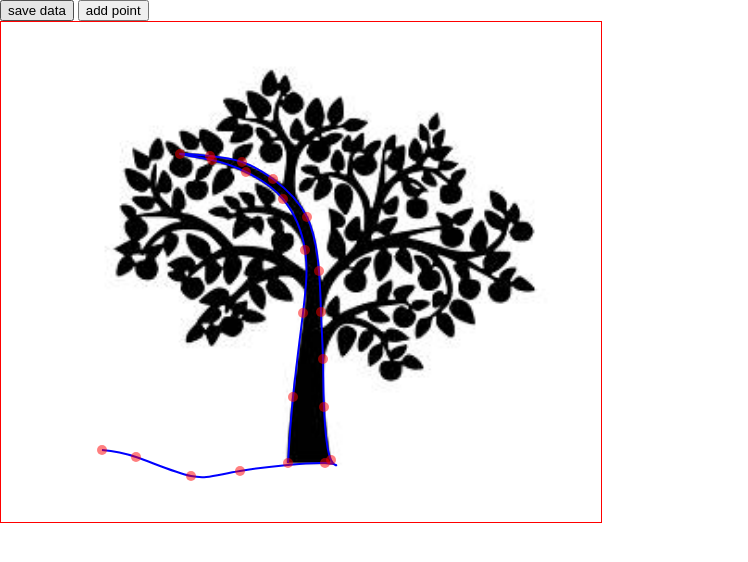
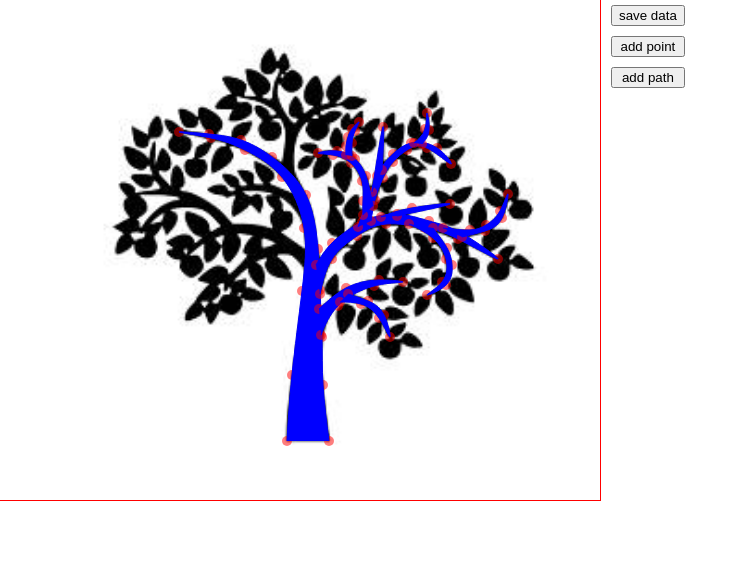
Before and after one commit to heroTM737/svgdrawer, a website: page public/index.html in a window 1280 px wide. Shown: the whole page, without its empty margins (0-748 px from the left). Drawn offline with Linux system fonts and the light colour scheme.

Commit message:
update tree

```diff
--- a/package.json
+++ b/package.json
@@ -10,6 +10,7 @@
   "license": "ISC",
   "dependencies": {
     "body-parser": "^1.18.3",
-    "express": "^4.16.3"
+    "express": "^4.16.3",
+    "npm": "^6.0.1"
   }
 }
--- a/public/index.css
+++ b/public/index.css
@@ -1,9 +1,16 @@
 body {
     margin: 0;
 }
+
+.root {
+    display: flex;
+    flex-direction: row;
+}
+
 circle {
     fill: red;
     opacity: 0.5;
+    /* opacity: 0; */
 }
 
 svg {
@@ -11,5 +18,24 @@ svg {
     background-size: auto 100%;
     width: 600px;
     height: 500px;
-    border: 1px solid red;
+    border-right: 1px solid red;
+    border-bottom: 1px solid red;
 }
+
+.action {
+    padding-left: 5px;
+    display: flex;
+    flex-direction: column;
+}
+button {
+    margin: 5px;
+}
+
+/* svg */
+
+path {
+    fill: blue;
+    /* fill: none; */
+    stroke: blue;
+    stroke-width: 1px;
+}
--- a/public/index.html
+++ b/public/index.html
@@ -12,15 +12,20 @@
     <link rel="shortcut icon" href="Logo_D3.svg.png" />
 
     <link rel="stylesheet" type="text/css" href="index.css">
+    <link rel="stylesheet" type="text/css" href="reset.css">
 
     <script src="d3.v5.min.js"></script>
     <script src="jquery-3.3.1.min.js"></script>
 </head>
 
 <body>
-    <div>
-        <button onclick="saveData()">save data</button>
-        <button onclick="addPoint()">add point</button>
+    <div class='root'>
+        <div id='svgcontainer'></div>
+        <div class='action'>
+            <button onclick="saveData()">save data</button>
+            <button onclick="addPoint()">add point</button>
+            <button onclick="addPath()">add path</button>
+        </div>
     </div>
     <script src="index.js"></script>
 </body>
--- a/public/index.js
+++ b/public/index.js
@@ -1,26 +1,16 @@
-//The data for our line
-var lineData = $.get('data.json', function (data) {
-    let lineData = data.lineData;
-    //This is the accessor function we talked about above
+var radius = 5;
 var lineFunction = d3.line()
     .x(function (d) { return d.x; })
     .y(function (d) { return d.y; })
     .curve(d3.curveNatural);
 
-    var radius = 5;
-    var svg = d3.select("body").append("svg");
+var svg = d3.select("#svgcontainer").append("svg");
+var map = {};
+var selectedId = null;
 
-    var drag = d3.drag();
-    drag.on('drag', function (d, i) {
-        d.x = d3.event.x;
-        d.y = d3.event.y;
-        d3.select(this).attr('cx', d3.event.x).attr('cy', d3.event.y);
-        lineGraph.attr('d', lineFunction(lineData));
-    });
-
-    function drawCircle() {
-        svg.selectAll("circle")
-            .data(lineData).enter().append("circle")
+function drawCircle(group, data, drag) {
+    group.selectAll("circle")
+        .data(data).enter().append("circle")
         .attr("class", function (d) {
             return d.class;
         })
@@ -36,27 +26,78 @@ var lineData = $.get('data.json', function (data) {
         .attr("r", radius)
         .call(drag);
 }
+var savedData = null;
+$.get('data.json', function (result) {
+    savedData = result;
+    for (var i in result) {
+        createPath(i, result[i]);
+    }
+});
 
+function createPath(id, data) {
+    var group = svg.append("g");
+    var lineGraph = null;
 
-    var lineGraph = svg.append("path")
-        .attr("d", lineFunction(lineData))
-        .attr("stroke", "blue")
-        .attr("stroke-width", 2)
-        .attr("fill", "none");
-    drawCircle();
+    var drag = d3.drag();
+    drag.on('drag', function (d, i) {
+        d.x = d3.event.x;
+        d.y = d3.event.y;
+        d3.select(this).attr('cx', d3.event.x).attr('cy', d3.event.y);
+        lineGraph.attr('d', lineFunction(data));
+    });
 
-    window.saveData = function () {
-        $.post('save', { lineData }, function (result) {
+    drawCircle(group, data, drag);
+    lineGraph = group.append("path")
+        .attr("d", lineFunction(data))
+        .on('click', function (a, b, c) {
+            selectedId = id;
+        });
+
+    map[id] = {
+        data: data,
+        group: group,
+        drag: drag,
+        lineGraph: lineGraph
+    }
+}
+
+var saveData = function () {
+    $.post('save', savedData, function (result) {
         alert(result);
     });
 }
 
-    window.addPoint = function () {
-        lineData.push({
-            x: 10,
-            y: 10
+var addPoint = function () {
+    var item = map[selectedId];
+    item.data.push({
+        x: Number(item.data[item.data.length - 1].x) + 15,
+        y: Number(item.data[item.data.length - 1].y) + 15
     });
-        drawCircle();
-        lineGraph.attr('d', lineFunction(lineData));
+    drawCircle(item.group, item.data, item.drag);
+    item.lineGraph.attr('d', lineFunction(item.data));
 }
-});
+function genId() {
+    return 'path-' + Math.floor(Math.random() * 10000) + '-' + (new Date().getTime());
+}
+var addPath = function () {
+    var randomId = genId();
+    while (savedData[randomId]) {
+        randomId = genId();
+    }
+    savedData[randomId] = [
+        {
+            "x": "10",
+            "y": "10"
+        },
+        {
+            "x": "10",
+            "y": "40"
+        },
+        {
+            "x": "40",
+            "y": "10"
+        },
+    ];
+    createPath(randomId, savedData[randomId]);
+
+}
--- /dev/null
+++ b/public/reset.css
@@ -0,0 +1,6 @@
+/* https://cdnjs.cloudflare.com/ajax/libs/meyer-reset/2.0/reset.min.css */
+html,body,div,span,applet,object,iframe,h1,h2,h3,h4,h5,h6,p,blockquote,pre,a,abbr,acronym,address,big,cite,code,del,dfn,em,img,ins,kbd,q,s,samp,small,strike,strong,sub,sup,tt,var,b,u,i,center,dl,dt,dd,ol,ul,li,fieldset,form,label,legend,table,caption,tbody,tfoot,thead,tr,th,td,article,aside,canvas,details,embed,figure,figcaption,footer,header,hgroup,menu,nav,output,ruby,section,summary,time,mark,audio,video{margin:0;padding:0;border:0;font-size:100%;font:inherit;vertical-align:baseline}article,aside,details,figcaption,figure,footer,header,hgroup,menu,nav,section{display:block}body{line-height:1}ol,ul{list-style:none}blockquote,q{quotes:none}blockquote:before,blockquote:after,q:before,q:after{content:'';content:none}table{border-collapse:collapse;border-spacing:0}
+
+a{
+    text-decoration: none;
+}
```
Also changed, not shown: public/data.json (+1 -1 lines), 1 other file. Lines whose indentation alone changed are shown as unchanged.
